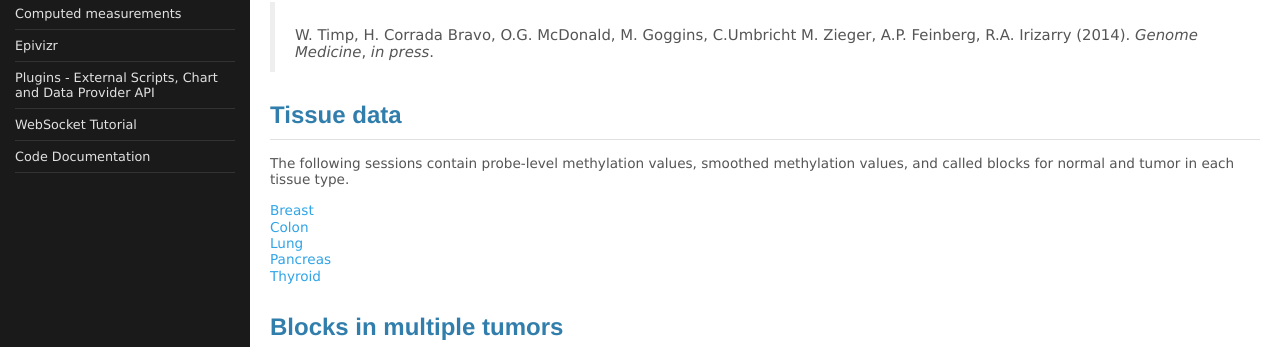
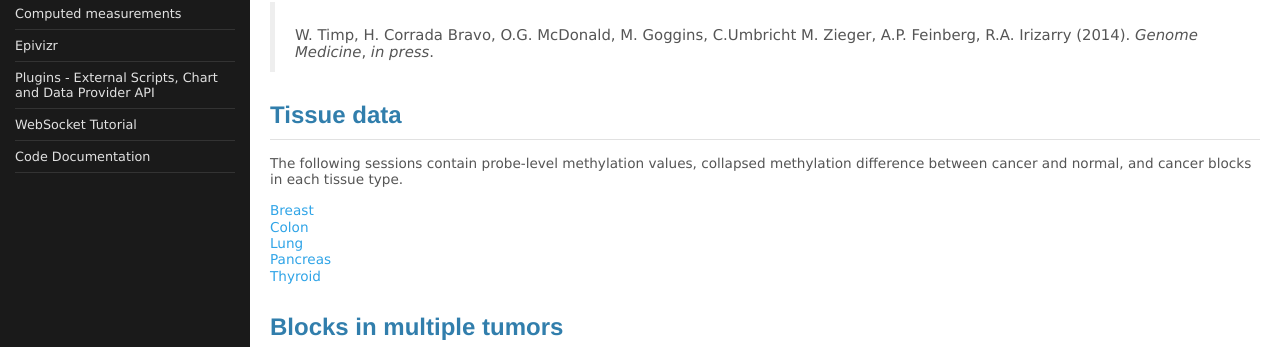
Before and after one commit to epiviz/epiviz.github.io.old, a Jekyll site: the page built from timp2014.md, in a window 1280 px wide. Shown: the part 162-509 px from the top of the page. Built offline with Jekyll 4.4.1, drawn with Linux system fonts in a browser that asks for light colours; Markdown is read by kramdown in place of the engine named in the settings; comment, search, counter and statistics services are not loaded.

Commit message:
getting started

```diff
--- a/timp2014.md
+++ b/timp2014.md
@@ -22,8 +22,8 @@ the following paper:
 ## Tissue data
 
 The following sessions contain probe-level methylation values,
-smoothed methylation values, and called blocks for normal
-and tumor in each tissue type.
+collapsed methylation difference between cancer and normal,
+and cancer blocks in each tissue type.
 
 [Breast](http://epiviz.cbcb.umd.edu/?ws=...)
 [Colon](http://epiviz.cbcb.umd.edu/?ws=...)
```
